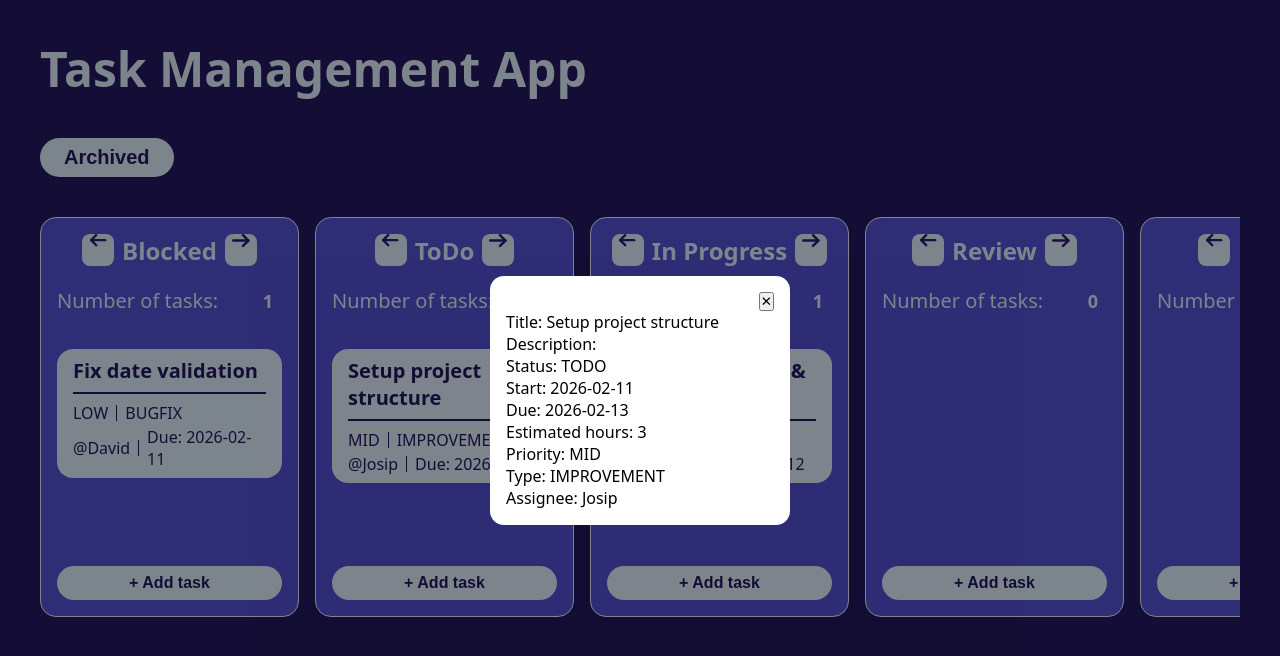
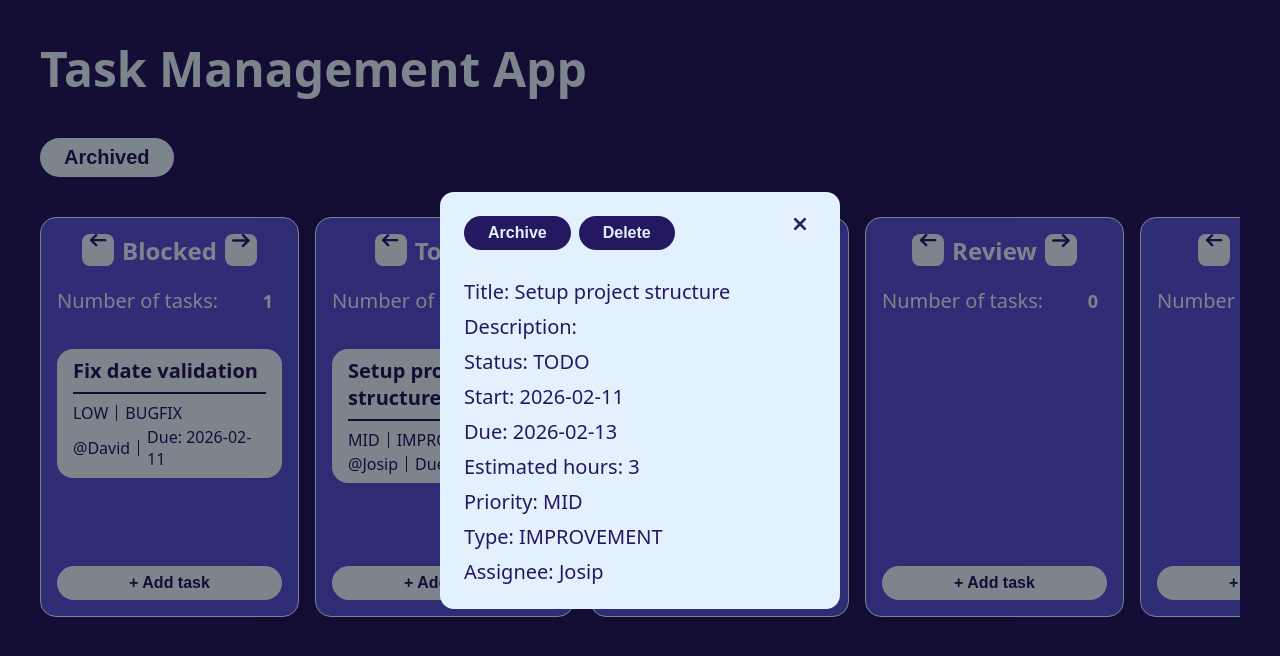
Before and after one commit to josipzunic/Internship-13-Task-Managment, a website with bundled scripts: page frontend/index.html in a window 1280 px wide. Both pictures are taken after a click on the element 444 px from the left and 416 px from the top of the page. Built offline with nearby package versions, Linux system fonts and the light colour scheme.

Commit message:
fix task view UI and add buttons

```diff
--- a/frontend/src/components/tasks/taskCardView.js
+++ b/frontend/src/components/tasks/taskCardView.js
@@ -4,16 +4,22 @@ export function renderTaskView(task){
     taskView.className = "task-view";
     taskView.innerHTML = `
         <ul class="modal-box">
-          <button class="x-btn">✕</button>
-          <li>Title: ${task.title}</li>
-          <li>Description: ${task.description}</li>
-          <li>Status: ${task.status}</li>
-          <li>Start: ${task.startDate}</li>
-          <li>Due: ${task.endDate}</li>
-          <li>Estimated hours: ${task.estimateHours}</li>
-          <li>Priority: ${task.priority}</li>
-          <li>Type: ${task.type}</li>
-          <li>Assignee: ${task.assignee}</li>
+          <div class="task-view-buttons">
+            <div class="archive-delete-buttons">
+                <button class="archive-button button-main">Archive</button>
+                <button class="delete-button button-main">Delete</button>
+            </div>
+            <button class="x-btn exit-button"><img src="./src/assets/exit.svg" alt="exit" class="icon"></button>
+          </div>
+          <li class="body-main">Title: ${task.title}</li>
+          <li class="body-main">Description: ${task.description}</li>
+          <li class="body-main">Status: ${task.status}</li>
+          <li class="body-main">Start: ${task.startDate}</li>
+          <li class="body-main">Due: ${task.endDate}</li>
+          <li class="body-main">Estimated hours: ${task.estimateHours}</li>
+          <li class="body-main">Priority: ${task.priority}</li>
+          <li class="body-main">Type: ${task.type}</li>
+          <li class="body-main">Assignee: ${task.assignee}</li>
         </ul>
     `;
 
--- a/frontend/src/styles/taskView.css
+++ b/frontend/src/styles/taskView.css
@@ -11,12 +11,13 @@
 .modal-box{
    display: flex;
    flex-direction: column;
-   width: 300px;
-   color: black;
+   width: 400px;
+   color: var(--color-purple-dark);
    overflow: auto;
-   background: #fff;
+   background: var(--color-light);
    border-radius: 14px;
-   padding: 16px;
+   padding: 24px;
+   gap: 8px;
 }
 
 ul{
@@ -29,3 +30,28 @@ ul{
    cursor: pointer;
    align-self: flex-end;
 }
+
+.task-view-buttons {
+   display: flex;
+   flex-direction: row;
+   justify-content: space-between;
+   margin-bottom: 20px;
+}
+
+.archive-delete-buttons {
+   display: flex;
+   flex-direction: row;
+   gap: 8px;
+}
+
+.archive-button {
+   font-size: 16px;
+   background-color: var(--color-purple-dark);
+   color: var(--color-light);
+}
+
+.delete-button {
+   font-size: 16px;
+   background-color: var(--color-purple-dark);
+   color: var(--color-light);
+}
```
